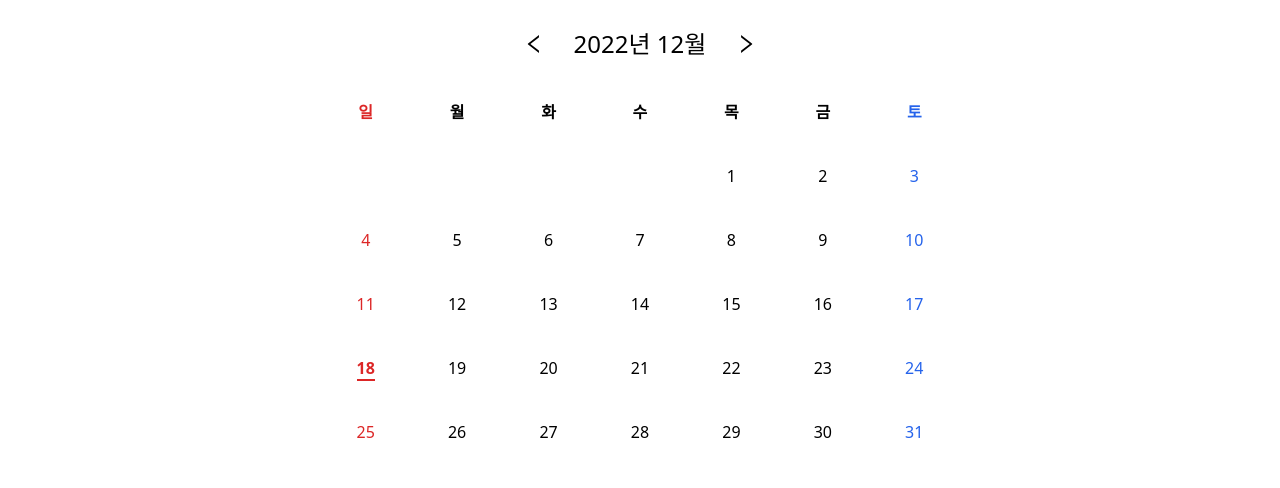
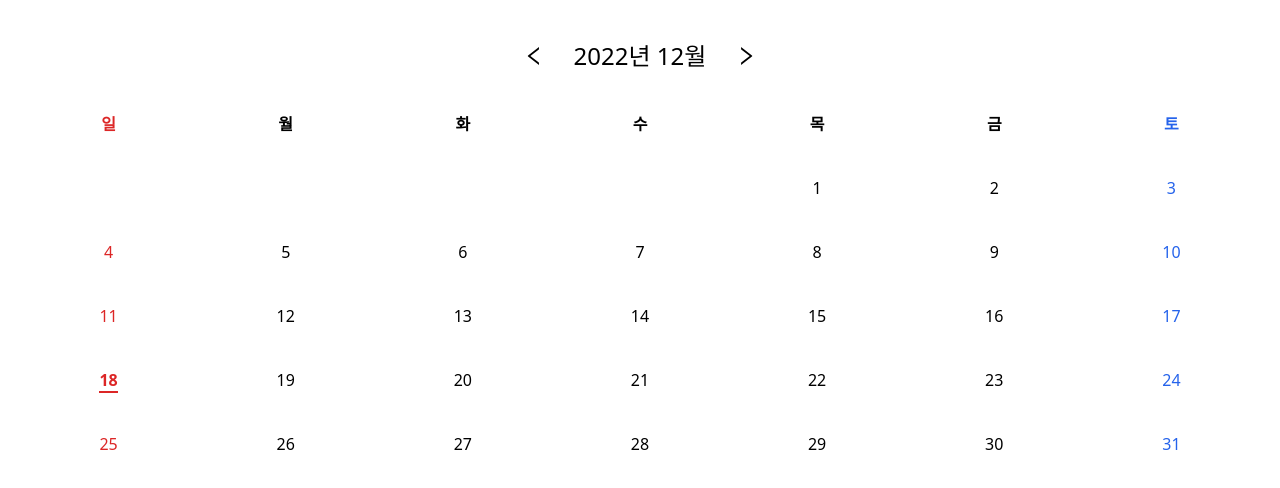
Before and after one commit to SeonghyeonMoon/strawberry-moon, a Next.js app: page /calendar in a window 1280 px wide. Shown: the top 488 px of the page. Built offline with nearby package versions, Linux system fonts and the light colour scheme.

Commit message:
✨Feature: 달력과 폼 페이지 Link로 연결

```diff
--- a/components/calendar/Td.tsx
+++ b/components/calendar/Td.tsx
@@ -1,16 +1,24 @@
+import Link from 'next/link';
+
 type TdProps = {
   index: number;
+  dateData: Date;
   date: number;
   isToday?: boolean;
 };
 
-const Td = ({ index, date, isToday }: TdProps) => {
+const Td = ({ index, dateData, date, isToday }: TdProps) => {
   return (
     <td
       className={`
         py-5 text-center
         ${index === 0 ? 'text-red-600' : ''}
         ${index === 6 ? 'text-blue-600' : ''}`}
+    >
+      <Link
+        href={`/form/${dateData.getFullYear()}${
+          dateData.getMonth() + 1
+        }${date}`}
       >
         {date ? (
           isToday ? (
@@ -28,6 +36,7 @@ const Td = ({ index, date, isToday }: TdProps) => {
         ) : (
           ''
         )}
+      </Link>
     </td>
   );
 };
--- a/pages/calendar.tsx
+++ b/pages/calendar.tsx
@@ -4,25 +4,25 @@ import makeCalendar from '../utils/makeCalendar';
 import type { Calendar } from '../type';
 
 const Calendar = () => {
-  const [date, setDate] = useState(new Date());
+  const [dateData, setDateData] = useState(new Date());
   const [calendarData, setCalendarData] = useState<Calendar>();
 
   const moveToPrevMonth = () => {
-    setDate(new Date(date.getFullYear(), date.getMonth() - 1));
+    setDateData(new Date(dateData.getFullYear(), dateData.getMonth() - 1));
   };
 
   const moveToNextMonth = () => {
-    setDate(new Date(date.getFullYear(), date.getMonth() + 1));
+    setDateData(new Date(dateData.getFullYear(), dateData.getMonth() + 1));
   };
 
   useEffect(() => {
-    setCalendarData(makeCalendar(date.getFullYear(), date.getMonth()));
-  }, [date]);
+    setCalendarData(makeCalendar(dateData.getFullYear(), dateData.getMonth()));
+  }, [dateData]);
 
   return (
-    <div className='mx-auto mt-7 flex w-1/2 flex-col'>
+    <div className='mx-auto mt-5 flex w-full flex-col p-5'>
       <CalendarHeader
-        date={date}
+        date={dateData}
         moveToPrevMonth={moveToPrevMonth}
         moveToNextMonth={moveToNextMonth}
       />
@@ -32,7 +32,13 @@ const Calendar = () => {
           {calendarData?.map((week, index) => (
             <tr key={index}>
               {week?.map(({ date, isToday }, index) => (
-                <Td key={index} index={index} date={date} isToday={isToday} />
+                <Td
+                  key={index}
+                  index={index}
+                  dateData={dateData}
+                  date={date}
+                  isToday={isToday}
+                />
               ))}
             </tr>
           ))}
```
Lines whose indentation alone changed are shown as unchanged.
